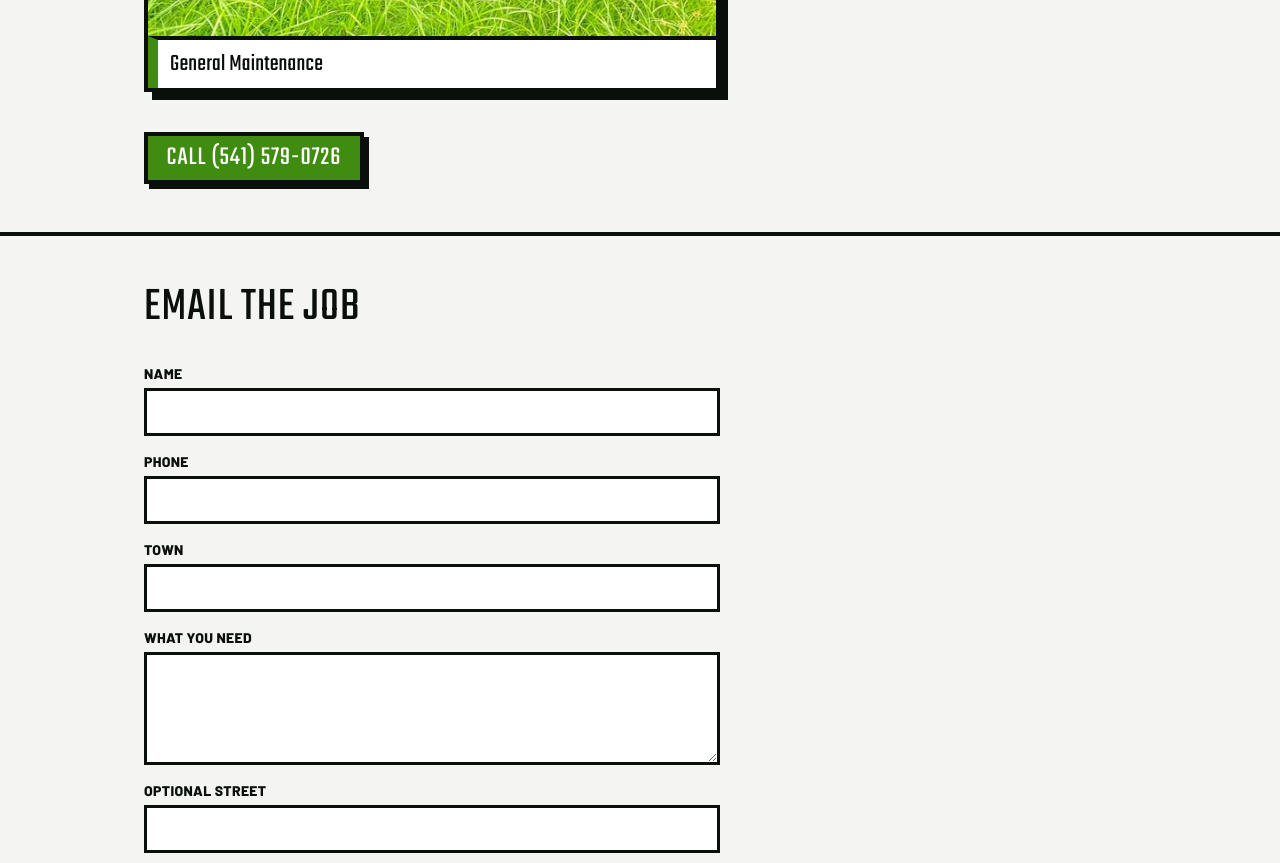
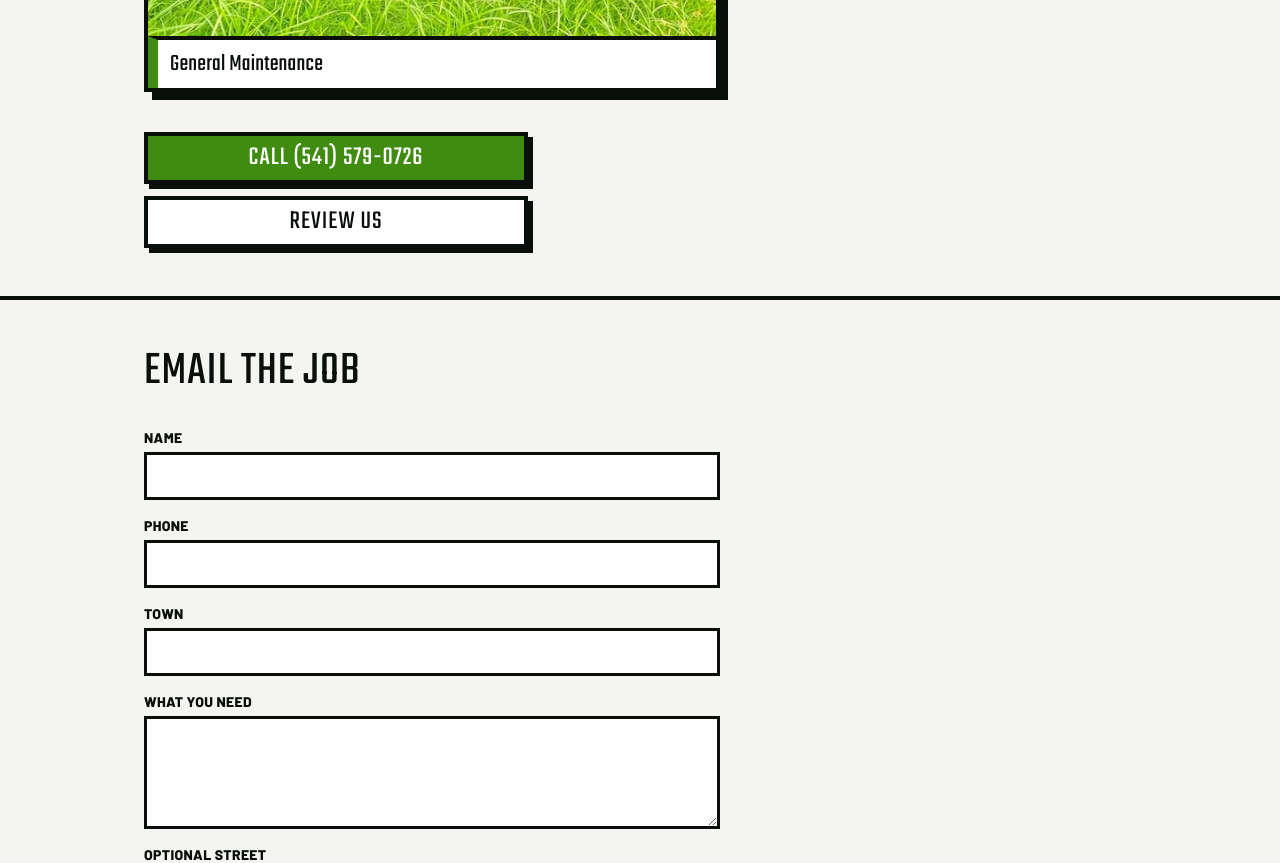
Before and after one commit to RemyCastle/sharkys-lawn-care, a Next.js app: page /work in a window 1280 px wide. Shown: the part 6500-7363 px from the top of the page. Built offline with nearby package versions, Linux system fonts and the light colour scheme; no server answers.

Commit message:
feat: ship Review us with Jonathan's official g.page link
Exact Get more reviews URL. No Maps search, no street, no stars.

Co-authored-by: RemyCastle <RemyCastle@users.noreply.github.com>

```diff
--- a/components/home-view.tsx
+++ b/components/home-view.tsx
@@ -3,6 +3,7 @@
 import Image from "next/image"
 
 import { useLive } from "@/components/live-public"
+import { ReviewLink } from "@/components/review-link"
 import { WorkCompares } from "@/components/work-compares"
 import { WorkStack } from "@/components/work-stack"
 import { marks } from "@/lib/site"
@@ -24,6 +25,7 @@ export function HomeView() {
               <a href="#quote" className="cta cta-mail">
                 {site.cta_secondary}
               </a>
+              <ReviewLink />
             </div>
           </div>
         </div>
--- /dev/null
+++ b/components/review-link.tsx
@@ -0,0 +1,14 @@
+import { site } from "@/lib/site"
+
+export function ReviewLink({ className }: { className?: string }) {
+  return (
+    <a
+      href={site.googleReview}
+      className={className ?? "cta cta-mail"}
+      target="_blank"
+      rel="noopener noreferrer"
+    >
+      {site.ctaReview}
+    </a>
+  )
+}
--- a/components/services-view.tsx
+++ b/components/services-view.tsx
@@ -2,6 +2,7 @@
 
 import Image from "next/image"
 
+import { ReviewLink } from "@/components/review-link"
 import { useLive } from "@/components/live-public"
 import { marks } from "@/lib/site"
 import { phoneTel } from "@/lib/public"
@@ -28,9 +29,12 @@ export function ServicesView() {
             <li key={service.slug}>{service.name}</li>
           ))}
         </ul>
-        <a href={phoneTel(site.phone_display)} className="cta cta-call mt-10">
-          {site.cta_primary}
-        </a>
+        <div className="mt-10 flex max-w-sm flex-col gap-3">
+          <a href={phoneTel(site.phone_display)} className="cta cta-call">
+            {site.cta_primary}
+          </a>
+          <ReviewLink />
+        </div>
       </div>
     </div>
   )
--- a/components/site-footer.tsx
+++ b/components/site-footer.tsx
@@ -3,6 +3,7 @@
 import Link from "next/link"
 
 import { BrandMark } from "@/components/brand-mark"
+import { ReviewLink } from "@/components/review-link"
 import { useLive } from "@/components/live-public"
 import { SocialButtons } from "@/components/social-icons"
 import { emailMailto, phoneTel } from "@/lib/public"
@@ -36,6 +37,7 @@ export function SiteFooter() {
           {locked.domain}
         </p>
         <SocialButtons />
+        <ReviewLink className="cta cta-mail w-fit" />
         <div className="flex flex-wrap gap-x-5 gap-y-2 text-sm font-semibold">
           <Link href="/" className="hover:text-hot">
             Home
--- a/components/work-view.tsx
+++ b/components/work-view.tsx
@@ -1,5 +1,6 @@
 "use client"
 
+import { ReviewLink } from "@/components/review-link"
 import { useLive } from "@/components/live-public"
 import { WorkCompares } from "@/components/work-compares"
 import { WorkStack } from "@/components/work-stack"
@@ -13,9 +14,12 @@ export function WorkView() {
         <h1 className="text-6xl">Work</h1>
         <WorkCompares />
         <WorkStack />
-        <a href={phoneTel(site.phone_display)} className="cta cta-call mt-10">
-          {site.cta_primary}
-        </a>
+        <div className="mt-10 flex max-w-sm flex-col gap-3">
+          <a href={phoneTel(site.phone_display)} className="cta cta-call">
+            {site.cta_primary}
+          </a>
+          <ReviewLink />
+        </div>
       </div>
     </div>
   )
--- a/lib/site.ts
+++ b/lib/site.ts
@@ -22,6 +22,8 @@ export const site = {
     "https://www.facebook.com/people/Sharkys-Lawn-Care-LLC/61590475589390/",
   instagram: "https://www.instagram.com/sharkyslawnmowingservice/",
   instagramHandle: "@sharkyslawnmowingservice",
+  googleReview: "https://g.page/r/CYJwY4dVqqhBEBE/review",
+  ctaReview: "Review us",
   heroTitle: "All jobs, big or small, shoot us a message, we do them all.",
   heroLead:
     "Mow, edge, trim, blow. Mulch, blackberries, thatch, cleanup, pressure wash. Eugene and Springfield area.",
```
Also changed, not shown: 1 other file (tests, documents, lock files or other folders).
